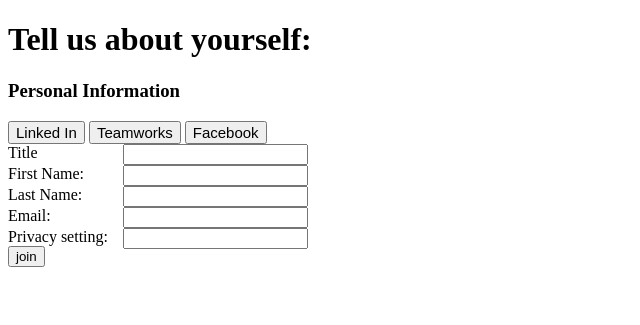
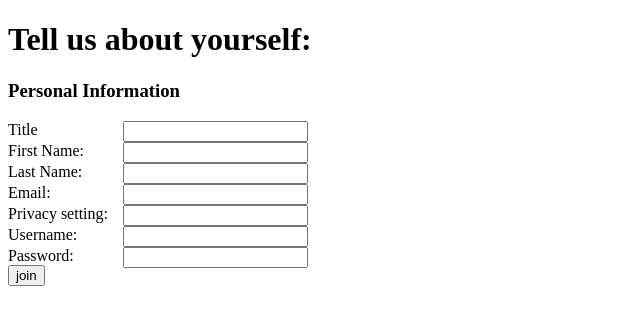
Before and after one commit to global-pulse/HunchWorks, a Django app: template hunchworks/templates/signup.html in a window 1280 px wide. Shown: the top 325 px of the page, without its empty margins (0-640 px from the left). Run offline with Django 3.2, Linux system fonts and the light colour scheme; the template is opened without the code that fills it, so the values that code supplies are empty, except form fields; tables that the repository leaves empty hold one stand-in row (values such as "Sample post"); form fields are guessed from the names that the template uses.

Commit message:
Updated forms.py, created an index page and a signin page template. Added username and password into the user table for now, plans to use another system for authorization. Updated .sql, .mwb .png files to reflect new changes

```diff
--- a/database/hunchWorks.sql
+++ b/database/hunchWorks.sql
@@ -32,6 +32,8 @@ CREATE  TABLE IF NOT EXISTS `hunchWorks`.`hw_user` (
   `title` TINYINT UNSIGNED NOT NULL ,
   `show_profile_reminder` TINYINT UNSIGNED NOT NULL ,
   `privacy` TINYINT UNSIGNED NOT NULL ,
+  `username` VARCHAR(20) NOT NULL ,
+  `password` VARCHAR(20) NOT NULL ,
   `default_language_id` INT UNSIGNED NOT NULL ,
   `bio_text` TEXT NULL ,
   `phone` VARCHAR(20) NULL ,
--- a/hunchworks/models.py
+++ b/hunchworks/models.py
@@ -116,6 +116,8 @@ class HwUser(models.Model):
   show_profile_reminder = models.IntegerField()
   privacy = models.IntegerField(
     choices=hunchworks_enums.PrivacyLevel.GetChoices())
+  username = models.CharField(max_length=20)
+  password = models.CharField(max_length=20)
   default_language = models.ForeignKey(HwLanguage)
   bio_text = models.TextField(blank=True)
   phone = models.CharField(max_length=20, blank=True)
--- a/hunchworks/templates/signup.html
+++ b/hunchworks/templates/signup.html
@@ -5,14 +5,6 @@
     <h1>Tell us about yourself:</h1>
     <h3>Personal Information</h3>
     <div id='inputForm'>
-      <div>
-        <button class='importButton' type='button' onclick='return popup(
-          "importLinkedIn.html", "linkedIn")'>Linked In</button>
-        <button class='importButton' type='button' onclick='return popup(
-          "importTeamWorks.html", "teamWorks")'>Teamworks</button>
-        <button class='importButton' type='button' onclick='return popup(
-          "importFacebook.html", "facebook")'>Facebook</button>
-      </div>
       <div class='divInput'>
         Title
         <div class='inputText'>
@@ -43,6 +35,18 @@
           {{ form.privacy }}
         </div>
       </div>
+      <div class='divInput'>
+        Username:
+        <div class='inputText'>
+          {{ form.username }}
+        </div>
+      </div>
+      <div class='divInput'>
+        Password:
+        <div class='inputText'>
+          {{ form.password }}
+        </div>
+      </div>
       <!--<div class='divInput'>
         Preferred Language:
         <div class ='inputText'>
--- a/hunchworks/urls.py
+++ b/hunchworks/urls.py
@@ -33,7 +33,8 @@ urlpatterns = patterns(
   (r'^importFacebook', 'importFacebook'),
   (r'^homepage', 'homepage'),
   (r'^profileStrict', 'profile'),
+  (r'^signup', 'signup'),
+  (r'^signin', 'signin'),
   (r'^', 'index'),
 
-
 )
```
Also changed, not shown: hunchworks/forms.py (+13 -1 lines), hunchworks/templates/index.html (added, +23 -0 lines), hunchworks/templates/signin.html (added, +24 -0 lines), hunchworks/views.py (+12 -1 lines), database/hunchWorks.png, 2 other files.
